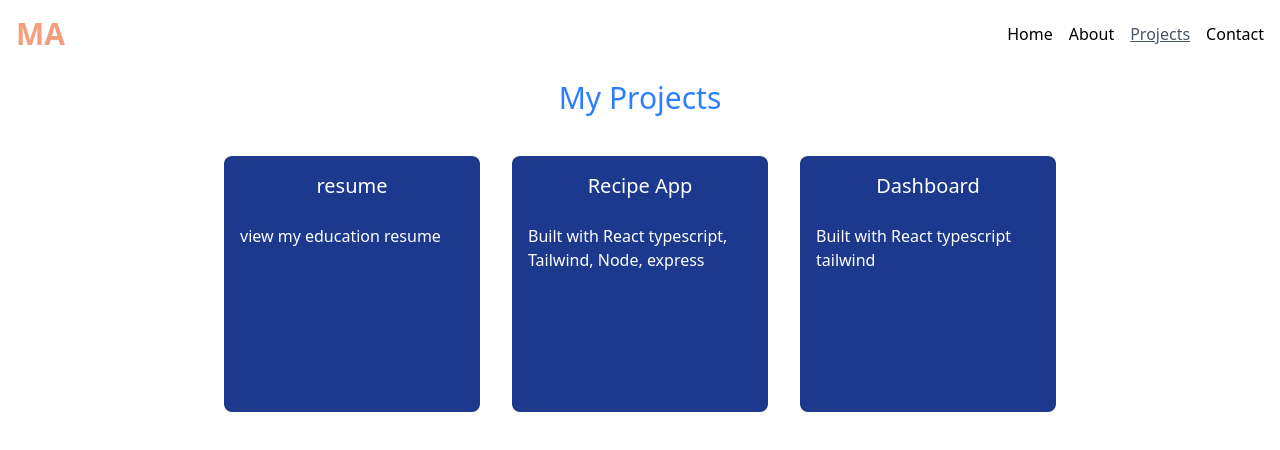
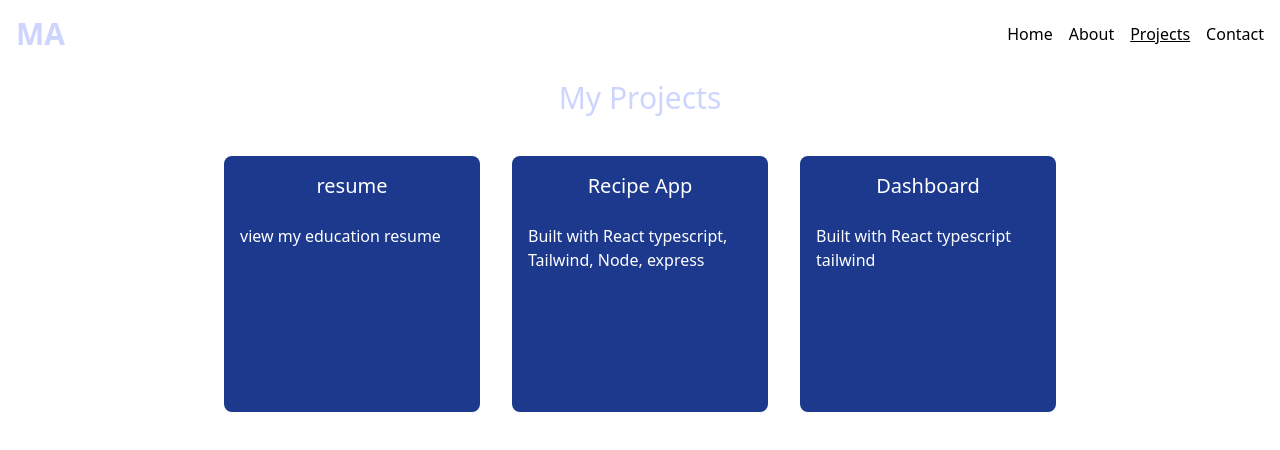
Before and after one commit to aguirreMan/updated-portfolio-website, a React (Vite) app: page /projects in a window 1280 px wide. Shown: the top 450 px of the page. Built offline with nearby package versions, Linux system fonts and the light colour scheme.

Commit message:
Worked on the tailwind customizing colors

```diff
--- a/src/components/NavLinks.jsx
+++ b/src/components/NavLinks.jsx
@@ -5,13 +5,13 @@ export default function NavLinks() {
     return (
         <>
             <NavLink to='/' className={({ isActive }) =>
-                isActive ? 'text-gray-600 underline' : 'hover:underline'}>Home</NavLink>
+                isActive ? 'underline' : 'hover:underline'}>Home</NavLink>
             <NavLink to='/About' className={({ isActive }) =>
-                isActive ? 'text-gray-600 underline' : 'hover:underline'}>About</NavLink>
+                isActive ? 'underline' : 'hover:underline'}>About</NavLink>
             <NavLink to='/Projects' className={({ isActive }) =>
-                isActive ? 'text-gray-600 underline' : 'hover:underline'}>Projects</NavLink>
+                isActive ? 'underline' : 'hover:underline'}>Projects</NavLink>
             <NavLink to='/Contact' className={({ isActive }) =>
-                isActive ? 'text-gray-600 underline' : 'hover:underline'}>Contact</NavLink>
+                isActive ? 'underline' : 'hover:underline'}>Contact</NavLink>
         </>
     )
 }
--- a/src/components/Navbar.jsx
+++ b/src/components/Navbar.jsx
@@ -11,7 +11,7 @@ export default function Navbar() {
     <>
       {/* HEADER */}
       <header className='w-full absolute top-0 left-0 flex justify-between items-center p-4 bg-transparent z-20'>
-        <h1 className='text-3xl text-custom-text-color font-bold'>MA</h1>
+        <h1 className='text-3xl text-custom-text-color font-bold cursor-pointer'>MA</h1>
         <div className='hidden md:flex gap-4'>
           <NavLinks />
         </div>
--- a/src/components/pages/Projects.jsx
+++ b/src/components/pages/Projects.jsx
@@ -9,7 +9,7 @@ export default function Projects() {
     ]
     return (
         <div className='backdrop-grayscale-50 mt-20'>
-            <h1 className='text-3xl text-blue-500 mt-10 flex justify-center pb-10'>My Projects</h1>
+            <h1 className='text-3xl text-custom-text-color mt-10 flex justify-center pb-10'>My Projects</h1>
             <div className='flex justify-center gap-8'>
                 {projectData.map((project, index) => {
                     return <ProjectCard key={index} title={project.title} description={project.description} />
--- a/src/index.css
+++ b/src/index.css
@@ -2,5 +2,6 @@
 
 @theme {
     --color-custom-background-color: #2182BF;
-    --color-custom-text-color: #F29F80;
+    --color-custom-text-color: #cdd5ff;
+    --color-custom-navlinks-color: #d7e6fe;
 }
```
Also changed, not shown: src/components/Skills.jsx (+5 -5 lines).
